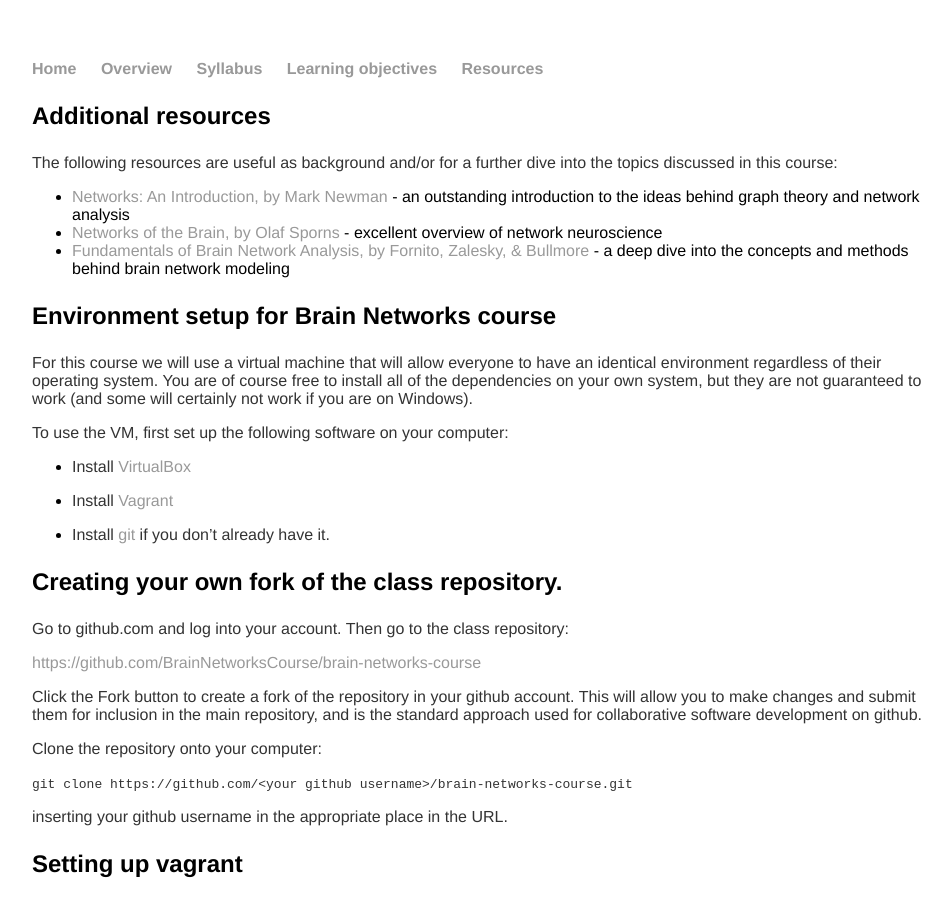
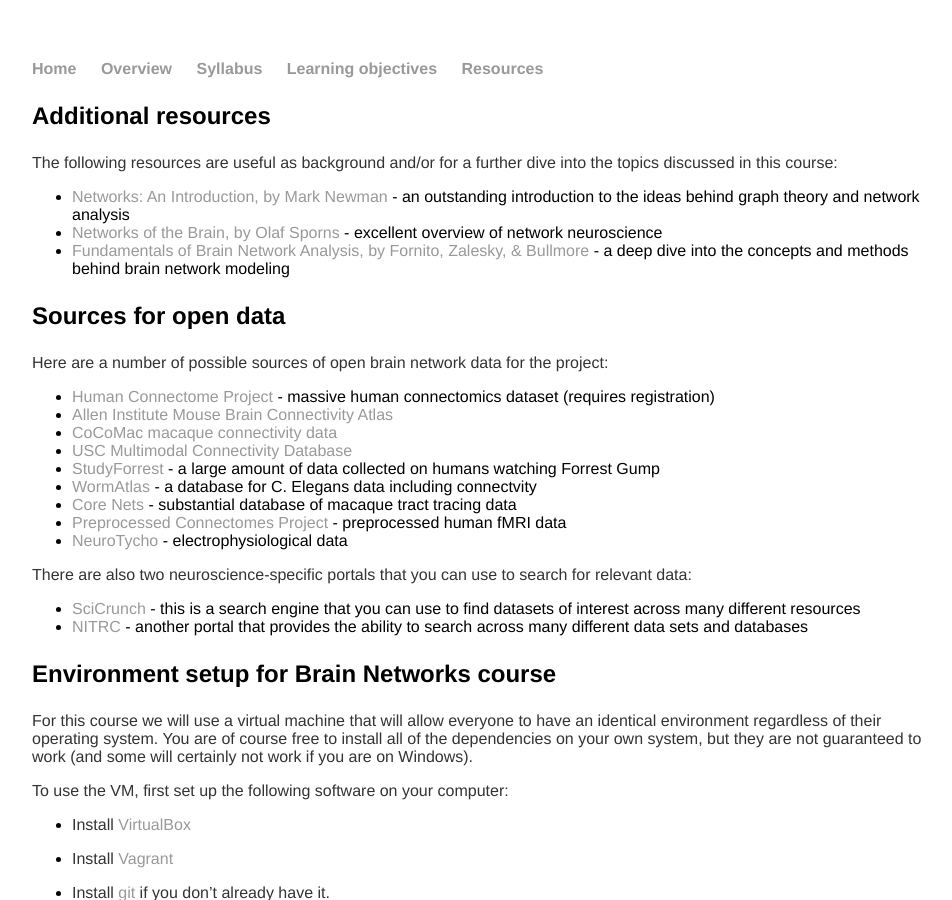
Before and after one commit to BrainNetworksCourse/BrainNetworksCourse.github.io, a Jekyll site: the page built from resources/index.md, in a window 1280 px wide and 900 px high. Shown: the whole window, without its empty margins (160-1112 px from the left). Built offline with Jekyll 4.4.1, drawn with Linux system fonts in a browser that asks for light colours; our own code applies the rules of GitHub Pages for plain Markdown files.

Commit message:
added data resources

```diff
--- a/resources/index.md
+++ b/resources/index.md
@@ -6,6 +6,24 @@
 - [Networks of the Brain, by Olaf Sporns](https://www.amazon.com/Networks-Brain-Press-Olaf-Sporns-ebook/dp/B005AT9ZOI/ref=sr_1_1?s=books&ie=UTF8&qid=1535385228&sr=1-1&keywords=sporns) - excellent overview of network neuroscience
 - [Fundamentals of Brain Network Analysis, by Fornito, Zalesky, & Bullmore](https://www.amazon.com/Fundamentals-Brain-Network-Analysis-Fornito-ebook/dp/B01CRIU886/ref=sr_1_1?s=books&ie=UTF8&qid=1535384994&sr=1-1&keywords=fornito) - a deep dive into the concepts and methods behind brain network modeling
 
+### Sources for open data
+
+Here are a number of possible sources of open brain network data for the project:
+
+- [Human Connectome Project](https://db.humanconnectome.org/) - massive human connectomics dataset (requires registration)
+- [Allen Institute Mouse Brain Connectivity Atlas](http://connectivity.brain-map.org/)
+- [CoCoMac macaque connectivity data](http://cocomac.g-node.org/main/index.php)
+- [USC Multimodal Connectivity Database](http://umcd.humanconnectomeproject.org/)
+- [StudyForrest](http://studyforrest.org/) - a large amount of data collected on humans watching Forrest Gump
+- [WormAtlas](http://www.wormatlas.org/) - a database for C. Elegans data including connectvity
+- [Core Nets](http://core-nets.org) - substantial database of macaque tract tracing data
+- [Preprocessed Connectomes Project](http://preprocessed-connectomes-project.org/) - preprocessed human fMRI data
+- [NeuroTycho](http://neurotycho.org/) - electrophysiological data
+
+There are also two neuroscience-specific portals that you can use to search for relevant data:
+
+- [SciCrunch](https://scicrunch.org) - this is a search engine that you can use to find datasets of interest across many different resources
+- [NITRC](https://www.nitrc.org/) - another portal that provides the ability to search across many different data sets and databases
 
 ### Environment setup for Brain Networks course
 
```
